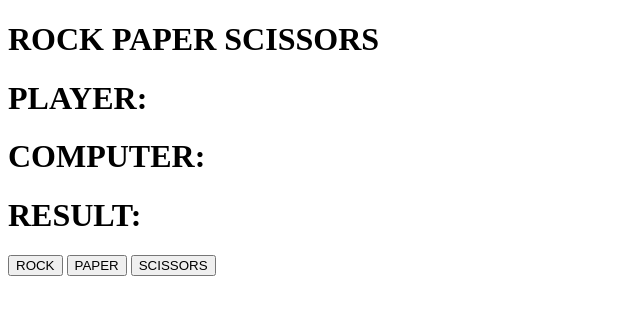
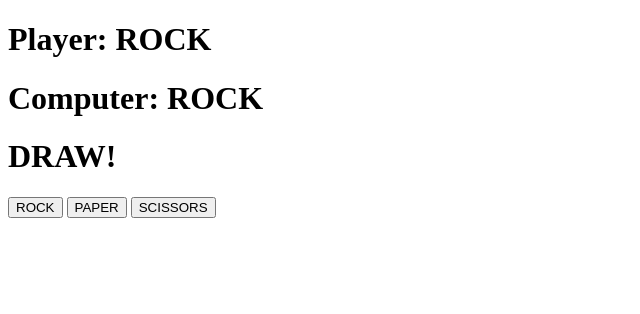
Before and after one commit to 0maddox/rock-paper-scissors, a website: page index.html in a window 1280 px wide. Both pictures are taken after a click on the button "ROCK". Shown: the whole page, without its empty margins (0-640 px from the left). Drawn offline with Linux system fonts and the light colour scheme.

Commit message:
completed javascript

```diff
--- a/index.html
+++ b/index.html
@@ -5,19 +5,19 @@
     <meta http-equiv="X-UA-Compatible" content="IE=edge">
     <meta name="viewport" content="width=device-width, initial-scale=1.0">
     <title>Document</title>
-    <h1>ROCK  PAPER  SCISSORS</h1>
+
     <style  rel ="stylesheet" href="style.css"></style>
 </head>
 <body>
-    <div id="gamediv"></div>
-    <h1 class ="gametext"  id="playerText">PLAYER: </h1>
-    <h1 class="gametext"   id="computerText">COMPUTER: </h1>
-    <h1 class="gametext"     id="resultText">RESULT: </h1>
+    <div id="gamediv">
+       <h1 class ="gametext"  id="playerText">PLAYER: </h1>
+       <h1 class="gametext"   id="computerText">COMPUTER: </h1>
+       <h1 class="gametext"     id="resultText">RESULT: </h1>
 
-    <button class="choicetext">ROCK</button>
-    <button class="choicetext">PAPER</button>
-    <button class="choicetext">SCISSORS</button>
-
-    <script src ="index.js"></script>
+    <button class="choiceButton">ROCK</button>
+    <button class="choiceButton">PAPER</button>
+    <button class="choiceButton">SCISSORS</button>
+  </div>
+ <script src="index.js"></script>
 </body>
 </html>
--- a/index.js
+++ b/index.js
@@ -17,24 +17,25 @@ choiceButtons.forEach(button => button.addEventListener("click", ()=>{
 
 function computerTurn(){
 
-    const randNum = Math.floor(math.random() * 3) + 1 ;
+    const randNum = Math.floor(Math.random() * 3) + 1 ;
+
     switch(randNum){
         case 1:
-        computer = "ROCK"
-        break
+        computer = "ROCK";
+        break;
         case 2:
-        computer = "PAPER"
-        break
+        computer = "PAPER";
+        break;
             case 3:
-       computer = "SCISSORS"
-       break
+       computer = "SCISSORS";
+       break;
     break
     }
 }
 function checkhWinner(){
     if(player == computer){
-    return "DRAW"}
-
+    return "DRAW!";
+}
     else if (computer =="ROCK"){
     return(player =="PAPER")? "you win!":"you lose!"}
 
--- /dev/null
+++ b/package.json
@@ -0,0 +1,5 @@
+{
+  "dependencies": {
+    "bootstrap": "^5.2.2"
+  }
+}
```
Also changed, not shown: 1 other file.
